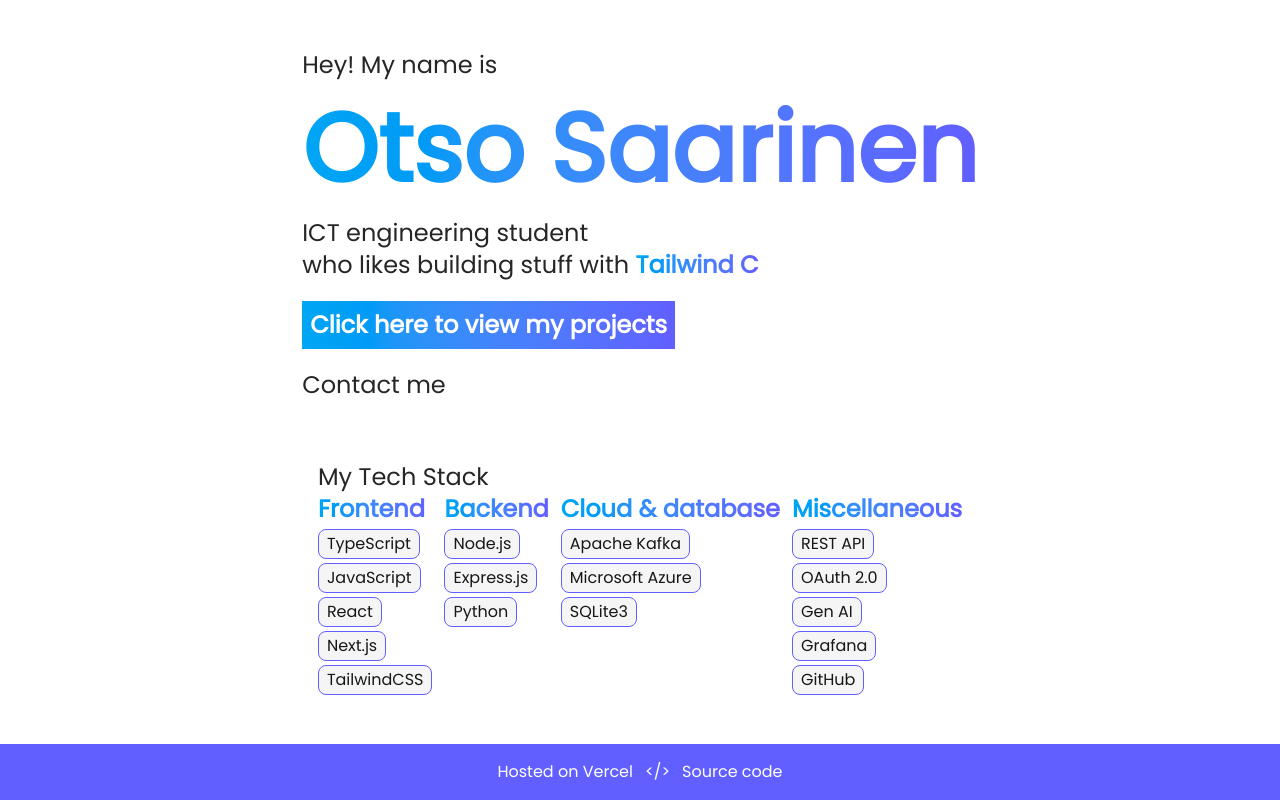
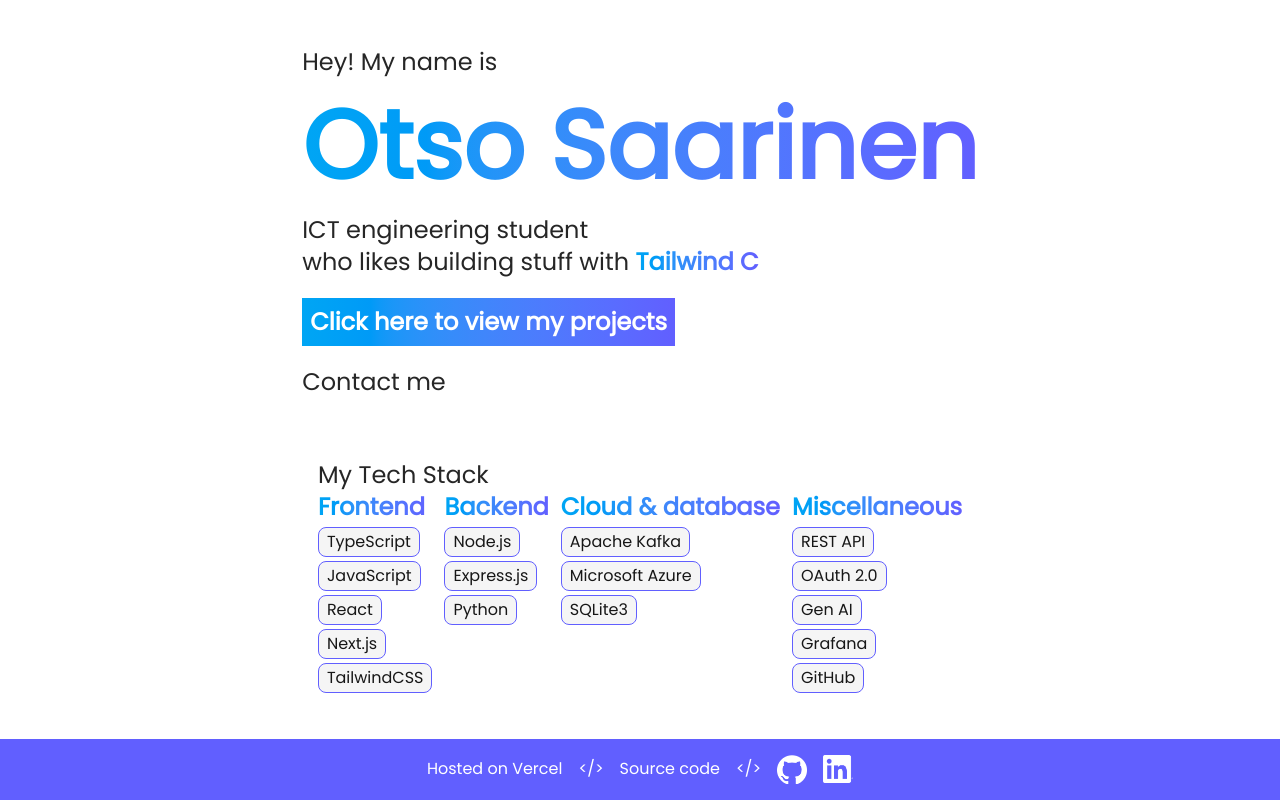
Before and after one commit to otsosaarinen/portfolio_v2, a Next.js app: page / in a window 1280 px wide. Built offline with nearby package versions, Linux system fonts and the light colour scheme.

Commit message:
add links to footer

```diff
--- a/app/layout.tsx
+++ b/app/layout.tsx
@@ -1,5 +1,8 @@
 import type { Metadata } from "next";
 import Link from "next/link";
+import Image from "next/image";
+import LinkedInLogo from "../public/LinkedIn logo.png";
+import GitHubLogo from "../public/GitHub logo.png";
 import { Poppins } from "next/font/google";
 import "./globals.css";
 
@@ -23,7 +26,7 @@
                 <main className="p-5 flex flex-grow justify-center items-center">
                     {children}
                 </main>
-                <footer className="h-auto w-full py-4 flex flex-row gap-3 justify-center items-center bg-indigo-500 text-white">
+                <footer className="h-auto w-full py-4 flex flex-row gap-4 justify-center items-center bg-indigo-500 text-white">
                     <Link
                         href={"https://vercel.com/home"}
                         className="hover:underline"
@@ -37,6 +40,25 @@
                     >
                         Source code
                     </Link>
+                    <span>{"</>"}</span>
+                    <Link href="https://github.com/otsosaarinen">
+                        <Image
+                            src={GitHubLogo}
+                            alt="GitHub logo"
+                            width={30}
+                            height={30}
+                            className="object-contain"
+                        />
+                    </Link>
+                    <Link href="https://www.linkedin.com/in/otsosaarinen/">
+                        <Image
+                            src={LinkedInLogo}
+                            alt="LinkedIn logo"
+                            width={30}
+                            height={30}
+                            className="object-contain"
+                        />
+                    </Link>
                 </footer>
             </body>
         </html>
```
